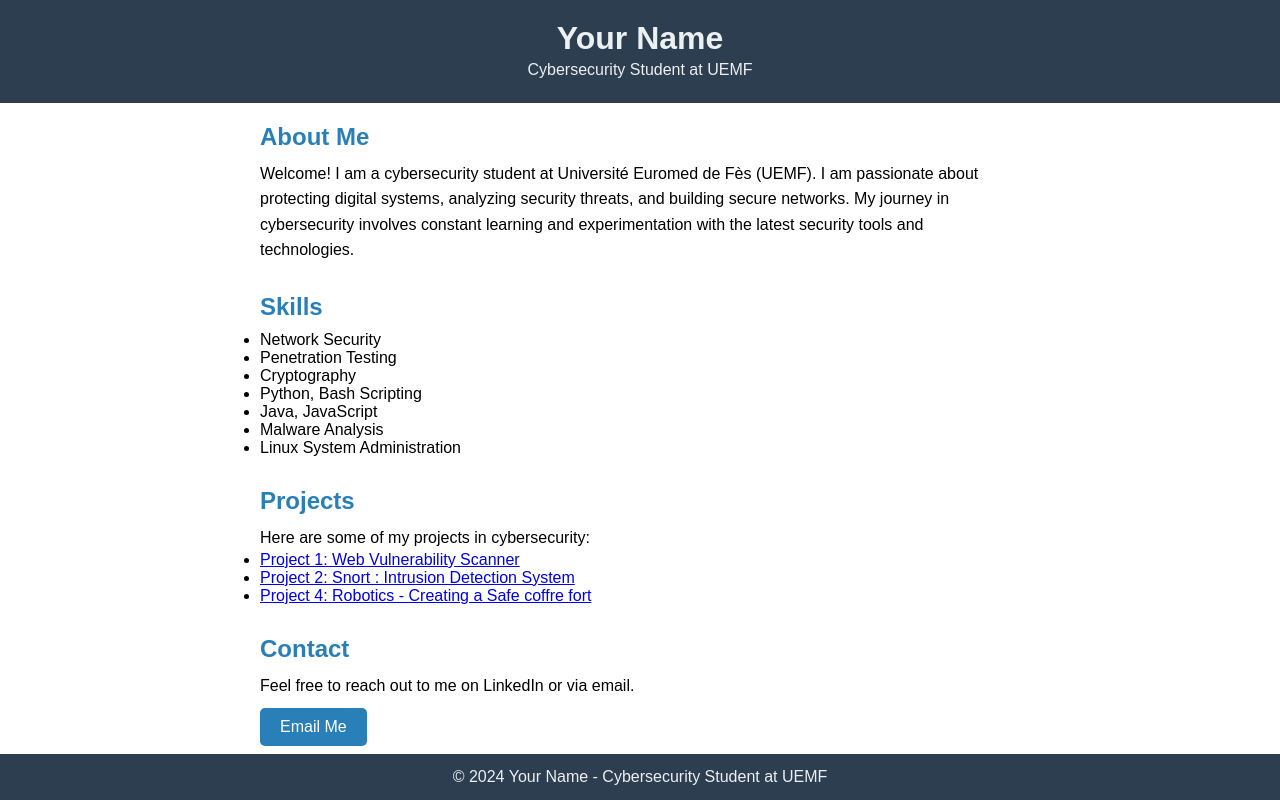
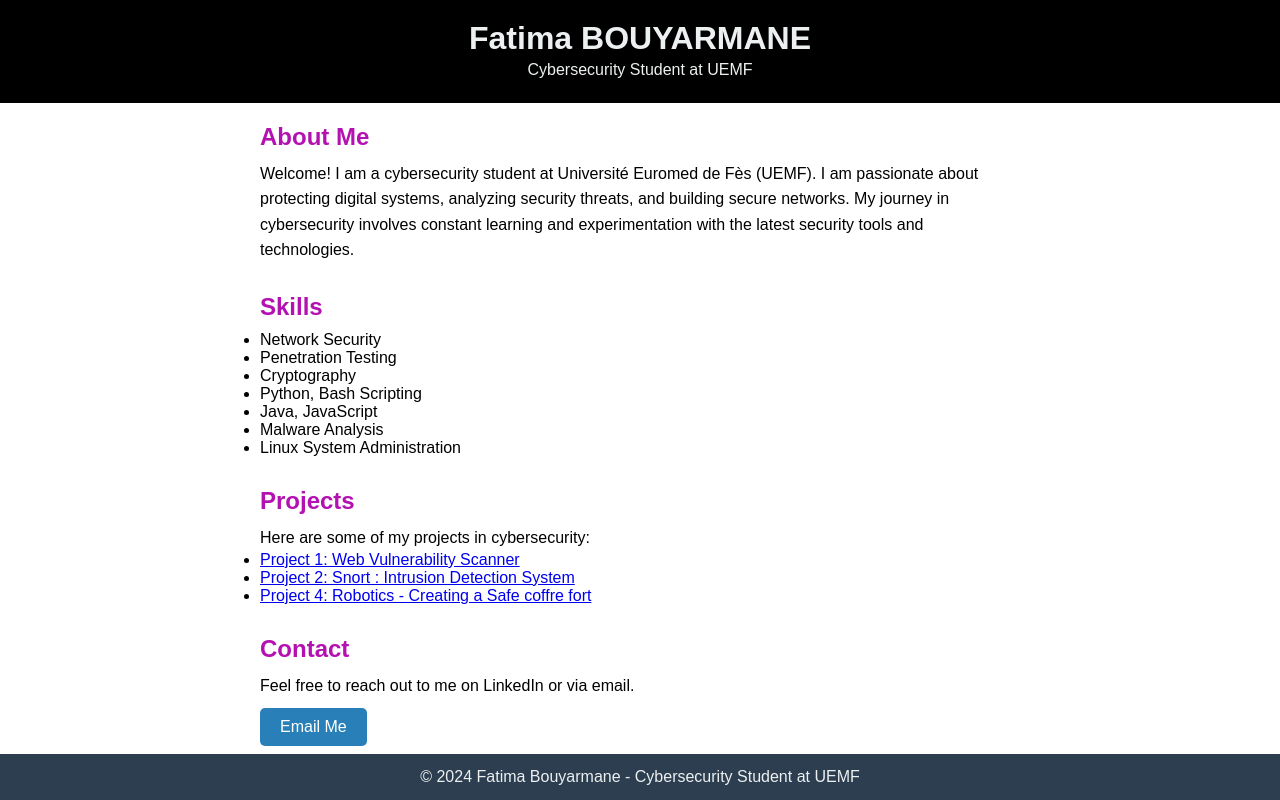
Before and after one commit to FatimaBouyarmane/FatimaBouyarmane.github.io, a plain HTML site: page index.html in a window 1280 px wide. Drawn offline with Linux system fonts and the light colour scheme.

Commit message:
Update index.html

```diff
--- a/index.html
+++ b/index.html
@@ -15,7 +15,7 @@
 
         /* Styling for header */
         header {
-            background: #2c3e50;
+            background: #000000;
             color: #ecf0f1;
             padding: 20px 0;
             text-align: center;
@@ -33,7 +33,7 @@
         }
 
         h2 {
-            color: #2980b9;
+            color: #b411b2;
             margin-bottom: 10px;
         }
 
@@ -77,7 +77,7 @@
 <body>
 
 <header>
-    <h1>Your Name</h1>
+    <h1>Fatima BOUYARMANE</h1>
     <p>Cybersecurity Student at UEMF</p>
 </header>
 
@@ -113,12 +113,12 @@
     <section id="contact">
         <h2>Contact</h2>
         <p>Feel free to reach out to me on LinkedIn or via email.</p>
-        <a href="mailto:yourname@example.com" class="button">Email Me</a>
+        <a href="fbouyarmane@gmail.com" class="button">Email Me</a>
     </section>
 </main>
 
 <footer>
-    <p>© 2024 Your Name - Cybersecurity Student at UEMF</p>
+    <p>© 2024 Fatima Bouyarmane - Cybersecurity Student at UEMF</p>
 </footer>
 
 </body>
```
